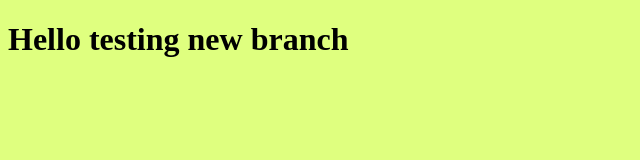
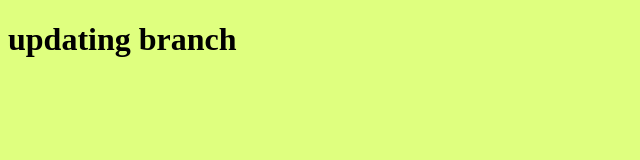
Before and after one commit to a-alyousefi/myproject, a plain HTML site: page index.html in a window 1280 px wide. Shown: the whole page, without its empty margins (0-640 px from the left). Drawn offline with Linux system fonts and the light colour scheme.

Commit message:
edited the html fie

```diff
--- a/index.html
+++ b/index.html
@@ -7,7 +7,7 @@
     <link rel="stylesheet" href="style.css">
 </head>
 <body>
-    <h1>Hello testing new branch</h1>
+    <h1>updating branch</h1>
 
    <script src="app.js">
    </script>
```
